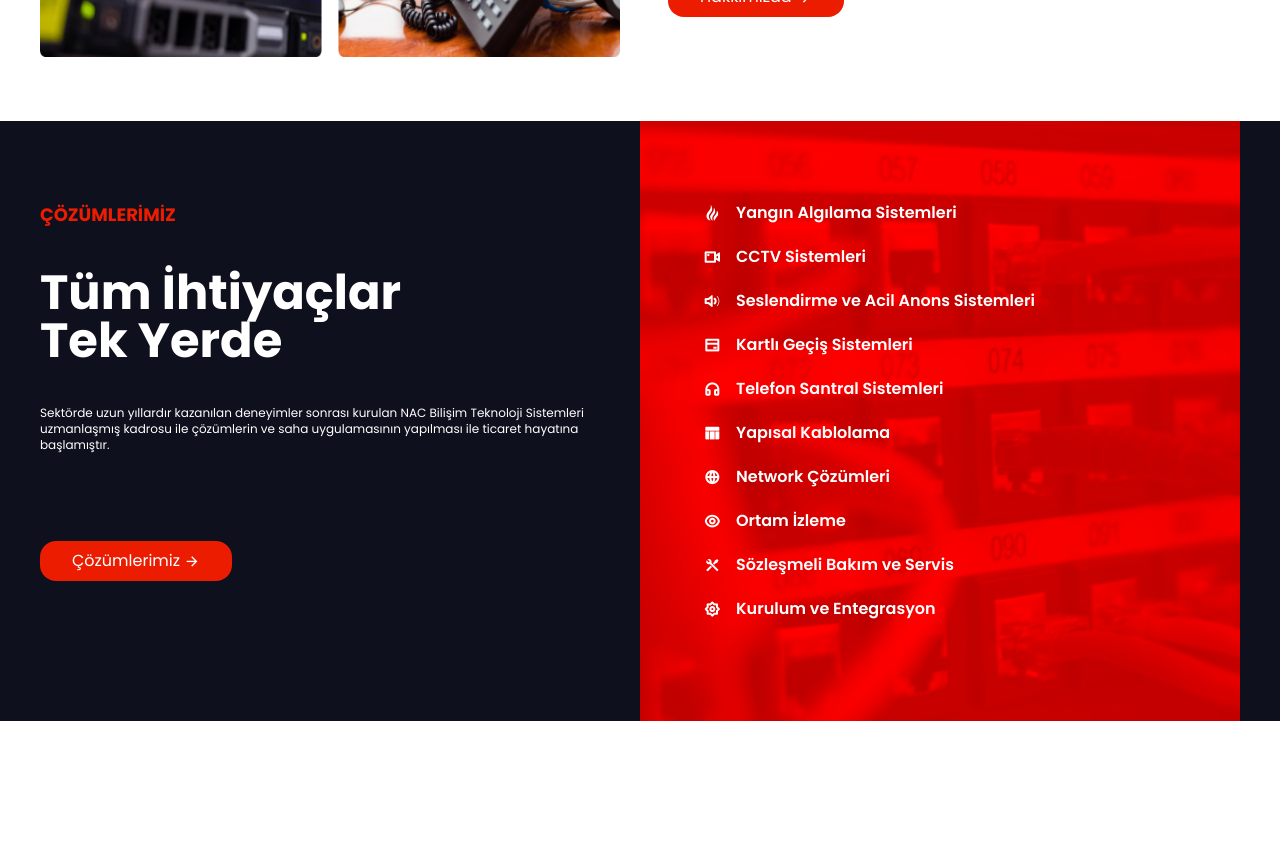
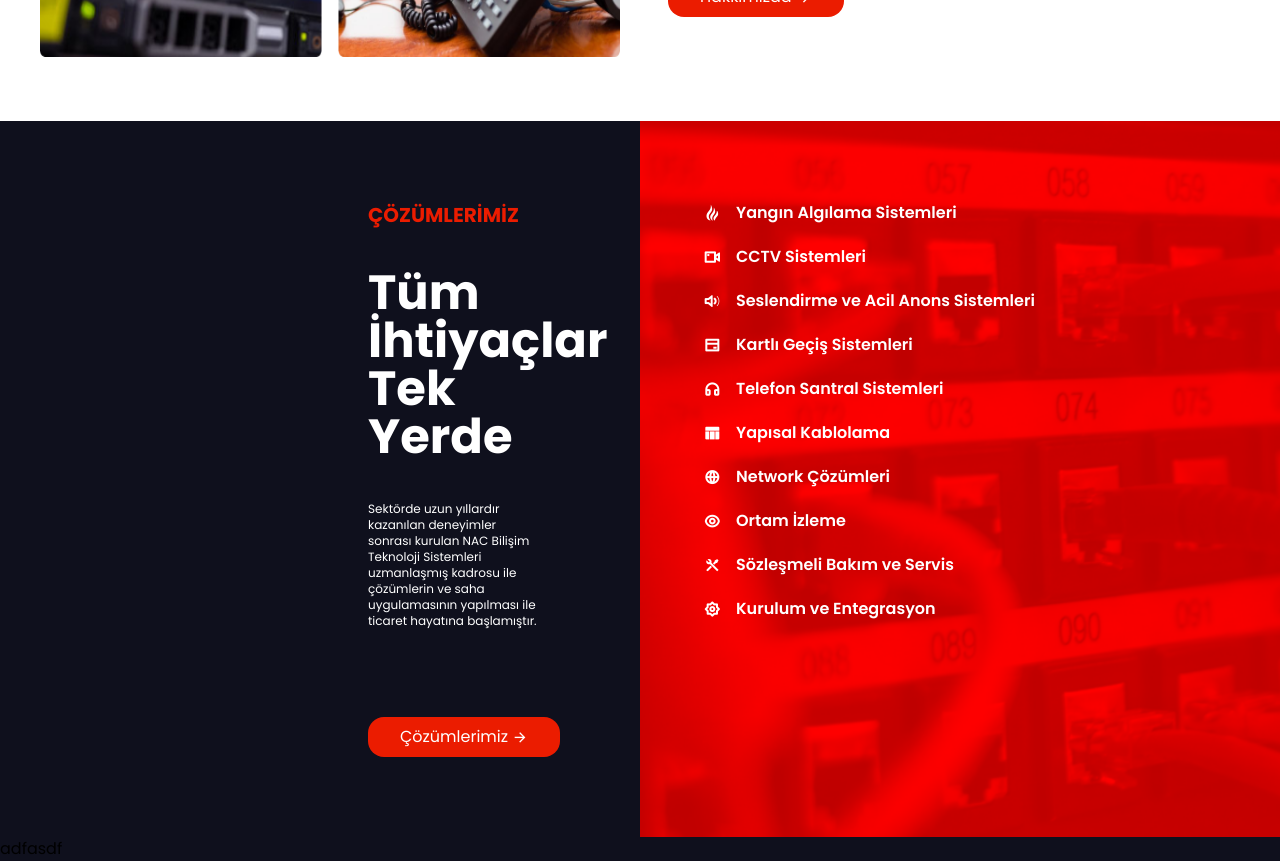
Before and after one commit to cansurer-at/nac-bilisim-new, a Next.js app: page / in a window 1280 px wide. Shown: the part 1280-2141 px from the top of the page. Before the commit the page ends 2001 px from the top, so only its background shows below. Built offline with nearby package versions, Linux system fonts and the light colour scheme.

Commit message:
solitions half complete

```diff
--- a/components/AboutUs.js
+++ b/components/AboutUs.js
@@ -3,7 +3,7 @@ import React from "react";
 export default function AboutUs() {
   return (
     <div className="container mx-auto bg-white">
-      <div className="grid grid-cols-1 py-20 md:py-20 md:mx-10 lg:ml-0 lg:py-16 lg:grid-cols-2 md:gap-15 ">
+      <div className="grid grid-cols-1 py-20 pb-0 md:py-20 md:mx-10 lg:ml-0 lg:py-16 lg:grid-cols-2 md:gap-15 ">
         <div className="grid grid-cols-2 gap-4 px-1 lg:px-0 lg:h-100% ">
           <img className="h-full" src="/card.png" alt="card-photo"></img>
           <div className="grid gap-4">
--- a/components/Solutions.js
+++ b/components/Solutions.js
@@ -3,10 +3,11 @@ import React from "react";
 export default function Solutions() {
   return (
     <div className=" bg-NACBlack">
-      <div className="container mx-auto ">
-        <div className="grid grid-cols-12 ">
-          <div className="col-span-6 py-20 ">
-            <h6 className="pt-8 font-bold lg:pt-0 text-NACRed md:text-lg">
+      <div className="">
+        <div className="grid lg:grid-cols-2 md:grid-cols-1 ">
+          <div className="flex flex-col lg:pl-[23rem] lg:pr-[5rem] pr-10 pt-10 md:pt-0 pl-10 md:pr-0 md:pl-0   ">
+            <div className="col-span-1 lg:py-20 md:pl-14 lg:pl-0 md:pt-12 md:pb-16 ">
+              <h6 className="pt-8 font-bold lg:pt-0 text-NACRed md:text-xl ">
                 ÇÖZÜMLERİMİZ
               </h6>
               <h1 className="my-10 text-4xl font-bold text-white lg:text-5xl ">
@@ -15,18 +16,20 @@ export default function Solutions() {
                   Tek Yerde
                 </span>
               </h1>
-            <p className="mt-5 text-xs text-white text-textColor lg:mt-10 lg:pr-5">
+              <p className="mt-5 text-xs text-white text-textColor md:text-md lg:mt-10 lg:pr-5">
                 Sektörde uzun yıllardır kazanılan deneyimler sonrası kurulan NAC
-              Bilişim Teknoloji Sistemleri uzmanlaşmış kadrosu ile çözümlerin ve
-              saha uygulamasının yapılması ile ticaret hayatına başlamıştır.
+                Bilişim Teknoloji Sistemleri uzmanlaşmış kadrosu ile çözümlerin
+                ve saha uygulamasının yapılması ile ticaret hayatına
+                başlamıştır.
               </p>
-            <div className="mb-24 lg:mb-10 lg:pt-10">
+              <div className="mt-12 mb-24 lg:mt-0 lg:pt-10 md:mb-0 lg:mb-0">
                 <button className="flex px-8 py-2 text-white bg-NACRed rounded-2xl md:mt-12">
                   Çözümlerimiz<i class="ri-arrow-right-line ml-1  "></i>
                 </button>
               </div>
             </div>
-          <div className="justify-center col-span-6 py-20 pl-16 font-semibold text-white bg-cover bg-homepageBackgroundRed ">
+          </div>
+          <div className="col-span-1 py-20 pl-16 font-semibold text-white bg-cover bg-homepageBackgroundRed">
             <div className="flex flex-row mb-5 ">
               <i class="ri-blaze-line  mr-4 "></i>
               <h6>Yangın Algılama Sistemleri</h6>
@@ -70,7 +73,7 @@ export default function Solutions() {
           </div>
         </div>
 
-        <div className="col-span-12"></div>
+        <div>adfasdf</div>
       </div>
     </div>
   );
```
Lines whose indentation alone changed are shown as unchanged.
